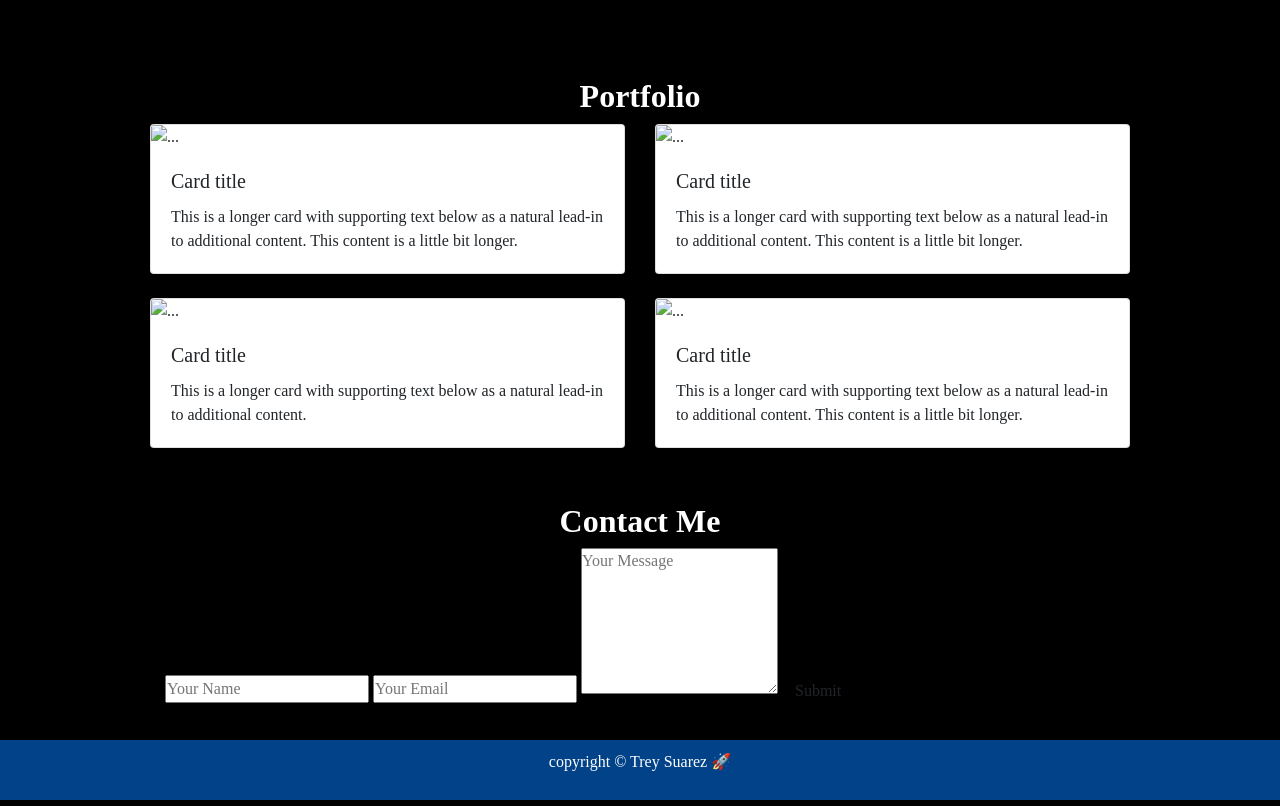
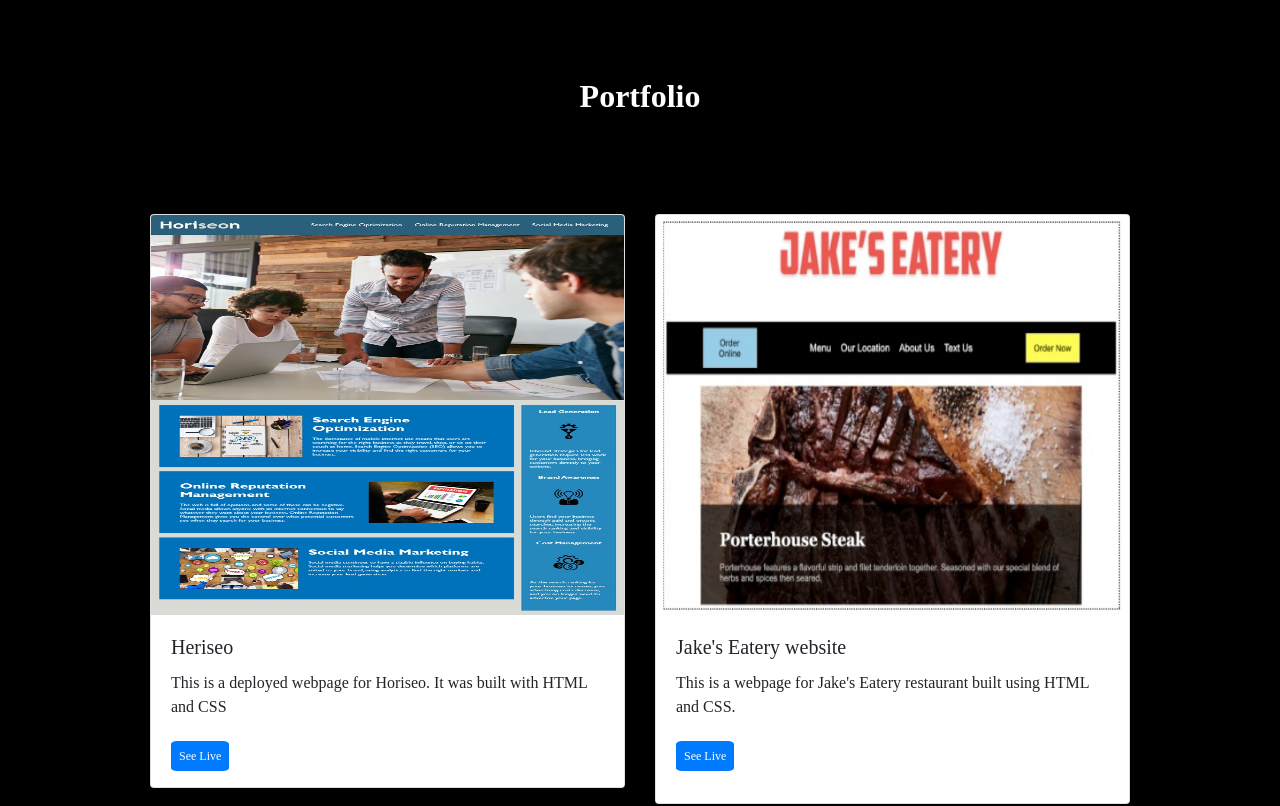
Before and after one commit to Treywsuarez/Bootstrap-Portfolio, a plain HTML site: page index.html in a window 1280 px wide. Shown: the part 1060-1866 px from the top of the page. Drawn offline with nearby package versions, Linux system fonts and the light colour scheme.

Commit message:
Added styling to portfolio section

```diff
--- a/css/style.css
+++ b/css/style.css
@@ -14,6 +14,7 @@ body{
 
 section{
     margin: 30px 150px;
+
 }
 
 h2{
@@ -87,6 +88,28 @@ i{
     font-size: 60px;
 }
 
+/* Portfolio Section */
+#portfolio .container{
+    margin-top: 5%;
+    margin-bottom: 10%;
+}
+
+.card img{
+    width: auto;
+    height: 400px;
+}
+
+#portfolio a{
+    font-size: 12px;
+    background-color: #007bff;
+    border-radius: 10%;
+    padding: 8px 8px;
+    color: white;
+    text-decoration: none;
+}
+
+
+
 /* Footer Section */
 footer{
   background: #014288;
--- a/index.html
+++ b/index.html
@@ -57,7 +57,13 @@
             <div class="container">
                 <div class="row">
                     <div class="col"><img src="./images/treyimg.jpeg"></div>
-                    <div class="col colP">I'm an ambitious, commercially focused website developer and experienced video/social marketer, with a wealth of transferable skills and a passion for digital arts and innovation, I'm seeking an entry-level role as a Frontend Developer.<br><br> My skills are HTML5, CSS, Javascript, React, Sass, Bootstrap and Git. <br><br> <i class="fab fa-html5"></i> <i class="fab fa-css3-alt"></i> <i class="fab fa-js-square"></i></i><i class="fab fa-react"></i> <i class="fab fa-sass"></i> <i class="fab fa-bootstrap"></i> <i class="fab fa-git-alt"></i></div>
+                    <div class="col colP">I'm an ambitious, commercially focused website developer and experienced
+                        video/social marketer, with a wealth of transferable skills and a passion for digital arts and
+                        innovation, I'm seeking an entry-level role as a Frontend Developer.<br><br> My skills are
+                        HTML5, CSS, Javascript, React, Sass, Bootstrap and Git. <br><br> <i class="fab fa-html5"></i> <i
+                            class="fab fa-css3-alt"></i> <i class="fab fa-js-square"></i></i><i
+                            class="fab fa-react"></i> <i class="fab fa-sass"></i> <i class="fab fa-bootstrap"></i> <i
+                            class="fab fa-git-alt"></i></div>
                 </div>
             </div>
         </section>
@@ -67,14 +73,14 @@
         <!-- card 1 -->
         <section id="portfolio">
             <h2>Portfolio</h2>
+            <div class="container"></div>
                 <div class="row row-cols-1 row-cols-md-2">
                     <div class="col mb-4">
                         <div class="card">
-                        <img src="..." class="card-img-top" alt="...">
+                            <img src="./images/horiseon.jpeg" class="card-img-top" alt="screenshot of horiseon webpage">
                             <div class="card-body">
-                            <h5 class="card-title">Card title</h5>
-                            <p class="card-text">This is a longer card with supporting text below as a natural lead-in
-                                to additional content. This content is a little bit longer.</p>
+                                <h5 class="card-title">Heriseo</h5>
+                                <p class="card-text">This is a deployed webpage for Horiseo. It was built with HTML and CSS<br><br><a href="#">See Live</a></p>
                             </div>
                         </div>
                     </div>
@@ -83,11 +89,10 @@
                     <!-- card 2 -->
                     <div class="col mb-4">
                         <div class="card">
-                        <img src="..." class="card-img-top" alt="...">
+                            <img src="./images/jakeseatery.jpeg" class="card-img-top" alt="screenshot of Jake's Eatery website">
                             <div class="card-body">
-                            <h5 class="card-title">Card title</h5>
-                            <p class="card-text">This is a longer card with supporting text below as a natural lead-in
-                                to additional content. This content is a little bit longer.</p>
+                                <h5 class="card-title">Jake's Eatery website</h5>
+                                <p class="card-text">This is a webpage for Jake's Eatery restaurant built using HTML and CSS.<br><br><a href="#">See Live</a></p></p>
                             </div>
                         </div>
                     </div>
@@ -96,11 +101,10 @@
                     <!-- card 3 -->
                     <div class="col mb-4">
                         <div class="card">
-                        <img src="..." class="card-img-top" alt="...">
+                            <img src="./images/csscheatsheet.jpeg" class="card-img-top" alt="image of a CSS cheat sheet with guides on how to use CSS">
                             <div class="card-body">
-                            <h5 class="card-title">Card title</h5>
-                            <p class="card-text">This is a longer card with supporting text below as a natural lead-in
-                                to additional content.</p>
+                                <h5 class="card-title">CSS Cheat Sheet</h5>
+                                <p class="card-text">This is a css cheat sheet built using html and css. <br><br><a href="#">See Live</a></p></p>
                             </div>
                         </div>
                     </div>
@@ -109,15 +113,15 @@
                     <!-- card 4 -->
                     <div class="col mb-4">
                         <div class="card">
-                        <img src="..." class="card-img-top" alt="...">
+                            <img src="./images/firstportfolio.jfif" class="card-img-top" alt="...">
                             <div class="card-body">
-                            <h5 class="card-title">Card title</h5>
-                            <p class="card-text">This is a longer card with supporting text below as a natural lead-in
-                                to additional content. This content is a little bit longer.</p>
+                                <h5 class="card-title">First Portfolio</h5>
+                                <p class="card-text">This is a portfolio website built using html, css and simple javascript.<br><br><a href="#">See Live</a></p></p>
                             </div>
                         </div>
                     </div>
                     <!-- card 4 -->
+                </div>
             </div>
         </section>
         <!-- End of Portfolio Section -->
@@ -130,7 +134,7 @@
                         <h2 class="sub-title">Contact Me</h2>
                         <input type="text" name="Name" placeholder="Your Name" required>
                         <input type="email" name="Email" placeholder="Your Email" required>
-                  <textarea name="Message" rows="6" placeholder="Your Message" ></textarea>
+                        <textarea name="Message" rows="6" placeholder="Your Message"></textarea>
                         <button type="Submit" class="btn btn2">Submit</button>
                     </form>
                 </div>
```
Also changed, not shown: images/csscheatsheet.jpeg (added), images/firstportfolio.jfif (added), images/horiseon.jpeg (added), images/jakeseatery.jpeg (added). Lines whose indentation alone changed are shown as unchanged.
